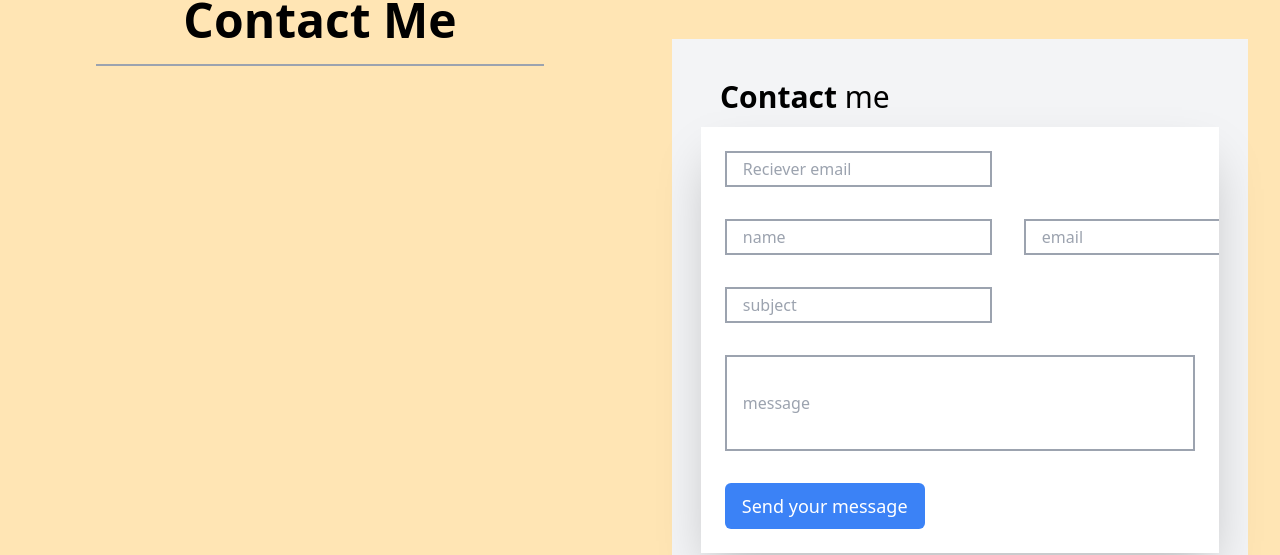
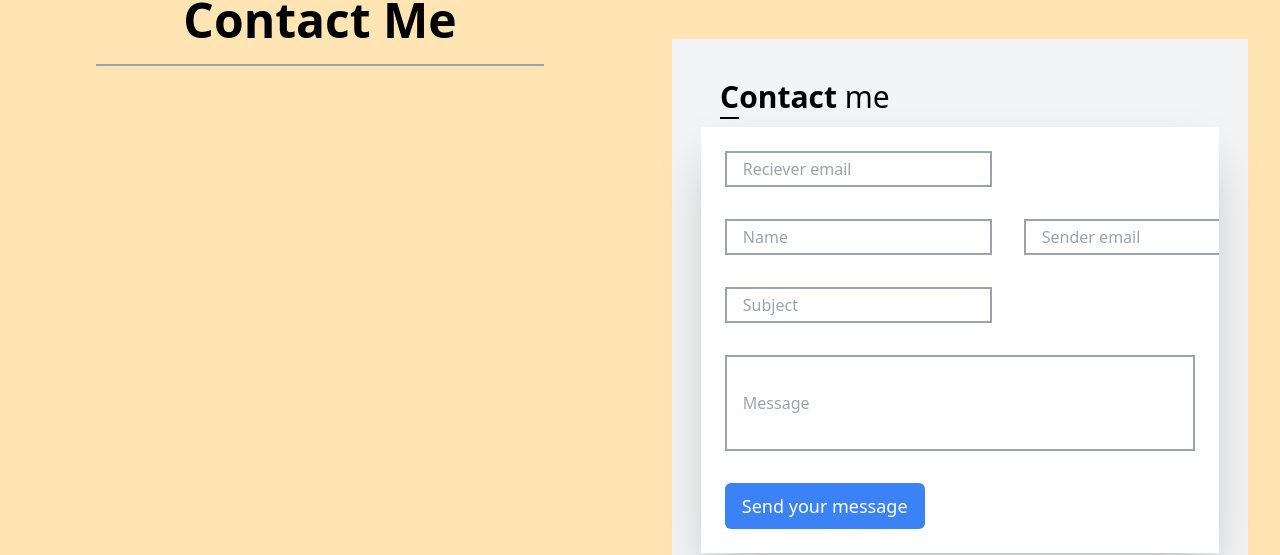
Before and after one commit to bmklei8p/Contact-Me, a Next.js app: page / in a window 1280 px wide. Shown: the part 149-704 px from the top of the page. Built offline with nearby package versions, Linux system fonts and the light colour scheme; no server answers.

Commit message:
removed unused dependency

```diff
--- a/app/components/BannerContact.jsx
+++ b/app/components/BannerContact.jsx
@@ -3,7 +3,6 @@ import React from "react";
 import { useForm } from "react-hook-form";
 import { useState } from "react";
 import axios from "axios";
-import { set } from "mongoose";
 
 const BannerContact = () => {
   const {
@@ -41,8 +40,11 @@ const BannerContact = () => {
     <form onSubmit={handleSubmit(onSubmit)}>
       <div className="h-[100vh] w-full min-w-fit flex flex-col items-center justify-center">
         <div className="w-[90%] bg-gray-100 py-10 flex flex-wrap justify-center relative">
-          <h1 className="text-3xl mb-3 absolute left-12">
-            <strong>Contact</strong> me
+          <h1 className="text-3xl mb-4 absolute left-12">
+            <div className="flex">
+              {/* <strong><span className="border-b-2 border-black">C</span>ontact</strong> me */}
+              <span><strong className="border-b-2 border-black">C</strong><strong>ontact</strong> me</span>
+            </div>
           </h1>
           <div className="w-[90%] bg-white py-6 px-6 mt-12 shadow-2xl overflow-hidden ">
             <div className="flex flex-col gap-y-8">
@@ -61,13 +63,13 @@ const BannerContact = () => {
                 <input
                   className="bg-white border-2 border-gray-400 px-4 py-1 "
                   type="text"
-                  placeholder="name"
+                  placeholder="Name"
                   {...register("senderName", { required: true })}
                 />
                 <input
                   className="bg-white border-2 border-gray-400 px-4 py-1 "
                   type="text"
-                  placeholder="email"
+                  placeholder="Sender email"
                   {...register("senderEmail", { required: true })}
                 />
               </span>
@@ -75,7 +77,7 @@ const BannerContact = () => {
                 <input
                   className="bg-white border-2 border-gray-400 px-4 py-1 "
                   type="text"
-                  placeholder="subject"
+                  placeholder="Subject"
                   {...register("subject", { required: true })}
                 />
               </div>
@@ -83,7 +85,7 @@ const BannerContact = () => {
                 <input
                   className="bg-contentBackground w-full h-24 border-2 border-gray-400 px-4"
                   type="text"
-                  placeholder="message"
+                  placeholder="Message"
                   {...register("comment", { required: true })}
                 />
               </div>
```
